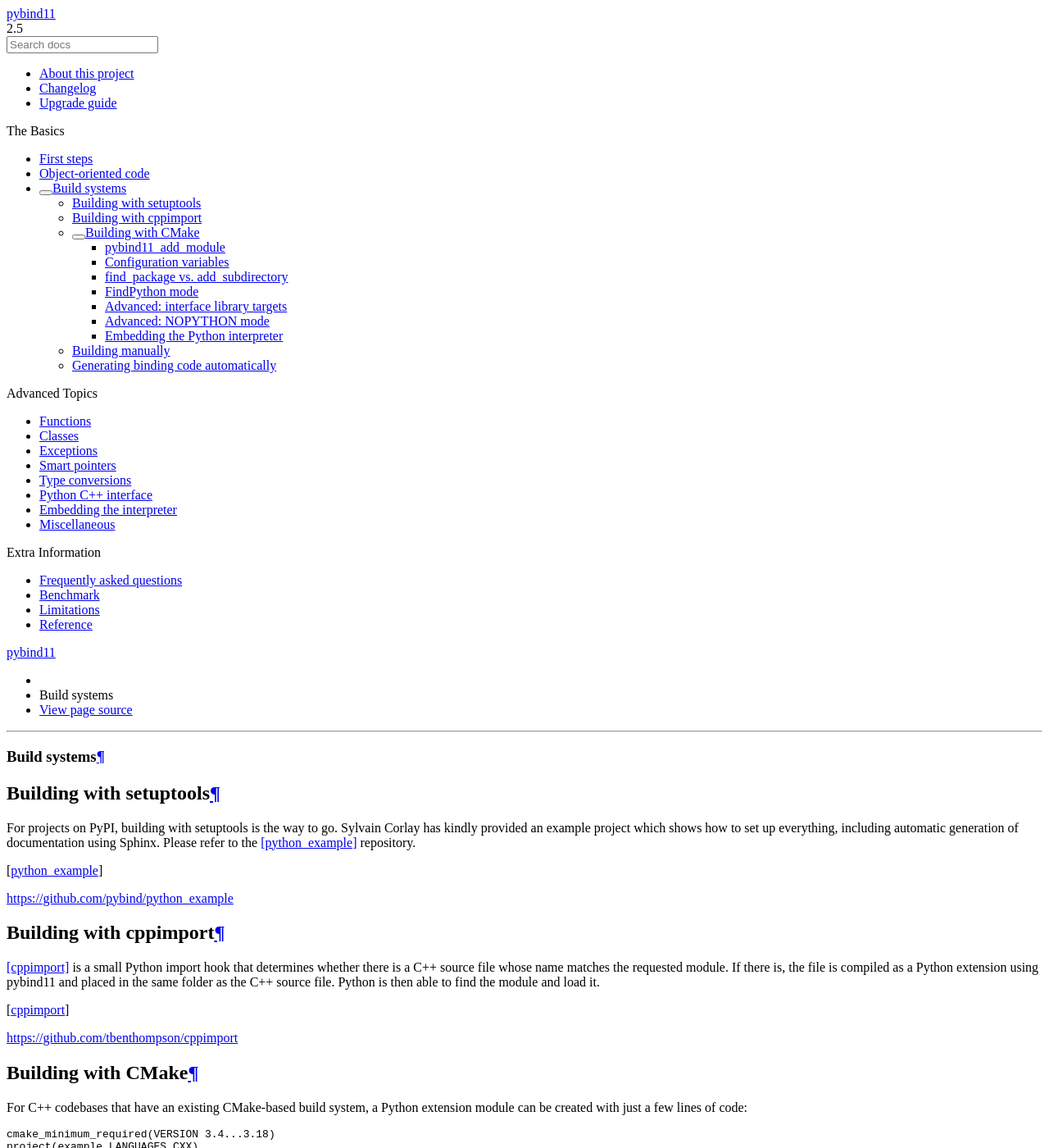
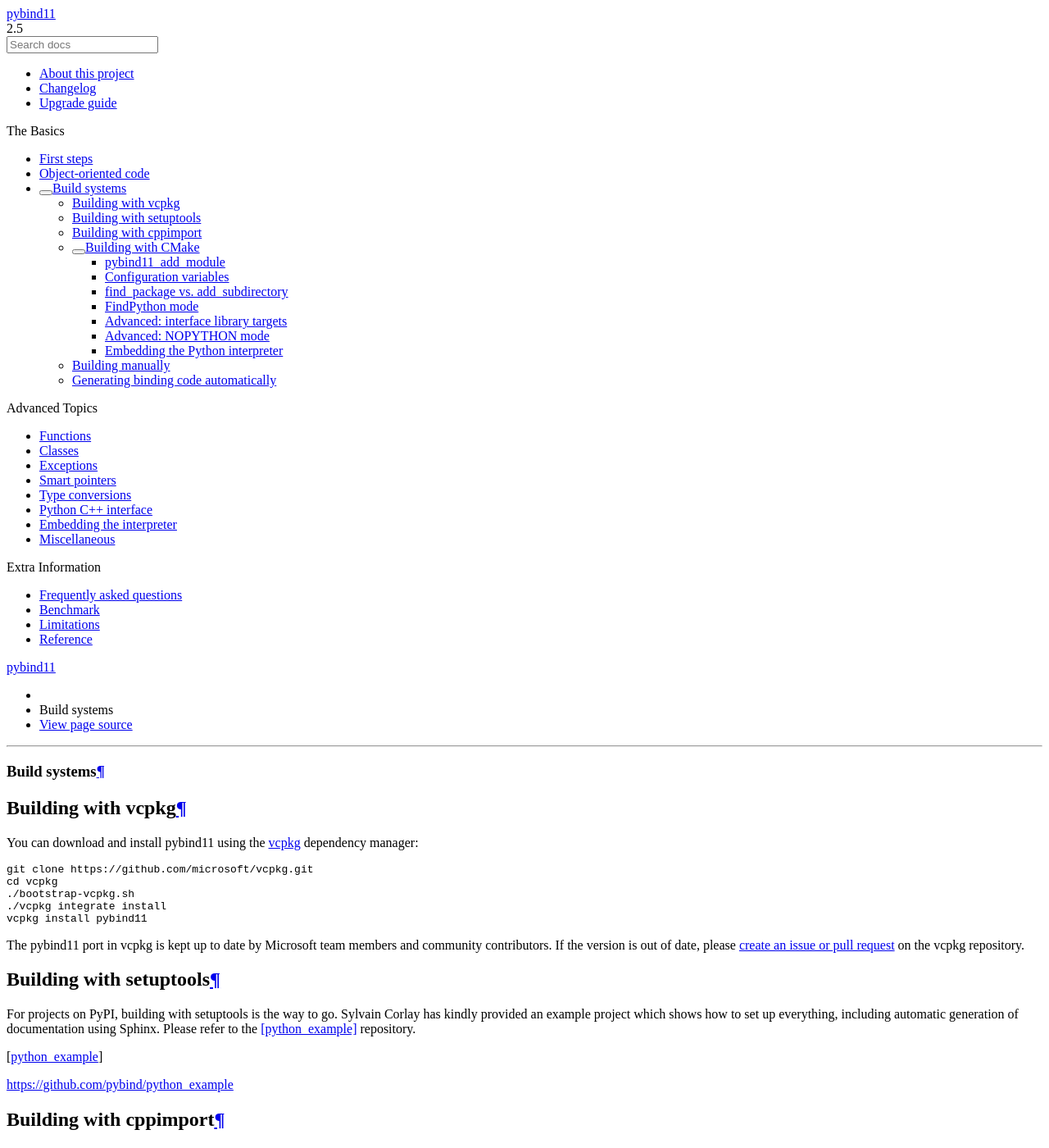
Before and after one commit to pybind/pybind11, a Sphinx documentation site: the page built from docs/compiling.rst, in a window 1280 px wide and 1400 px high. Shown: the whole window at 82% size. Built offline with Sphinx 7.4.7 and the Read the Docs theme 2.0.0, drawn with Linux system fonts in a browser that asks for light colours.

Commit message:
Add vcpkg installation instructions

```diff
--- a/docs/compiling.rst
+++ b/docs/compiling.rst
@@ -2,6 +2,20 @@
 
 Build systems
 #############
+
+Building with vcpkg
+===================
+You can download and install pybind11 using the `vcpkg <https://github.com/Microsoft/vcpkg/>`_ dependency manager:
+
+.. code-block:: bash
+
+    git clone https://github.com/microsoft/vcpkg.git
+    cd vcpkg
+    ./bootstrap-vcpkg.sh
+    ./vcpkg integrate install
+    vcpkg install pybind11
+
+The pybind11 port in vcpkg is kept up to date by Microsoft team members and community contributors. If the version is out of date, please `create an issue or pull request <https://github.com/Microsoft/vcpkg/>`_ on the vcpkg repository.
 
 Building with setuptools
 ========================
```
